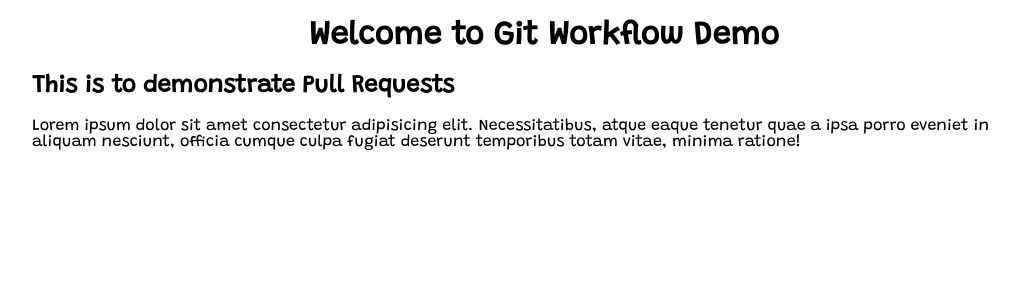
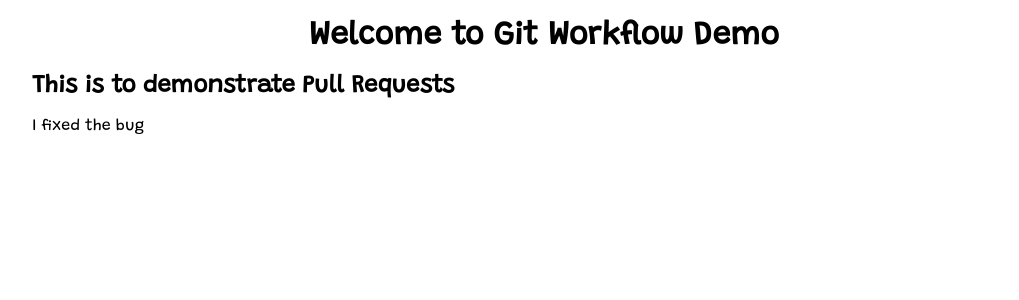
Before and after one commit to bhubr/git-workflow-demo, a React (Create React App) app: page / in a window 1280 px wide. Shown: the top 300 px of the page, without its empty margins (96-1115 px from the left). Built offline with nearby package versions, Linux system fonts and the light colour scheme.

Commit message:
Fix bug on homepage

```diff
--- a/src/components/Homepage.jsx
+++ b/src/components/Homepage.jsx
@@ -6,7 +6,7 @@ function Homepage() {
       <h1>Welcome to Git Workflow Demo</h1>
       <h2>This is to demonstrate Pull Requests</h2>
       <p>
-        Lorem ipsum dolor sit amet consectetur adipisicing elit. Necessitatibus, atque eaque tenetur quae a ipsa porro eveniet in aliquam nesciunt, officia cumque culpa fugiat deserunt temporibus totam vitae, minima ratione!
+        I fixed the bug
       </p>
     </div>
   )
```
